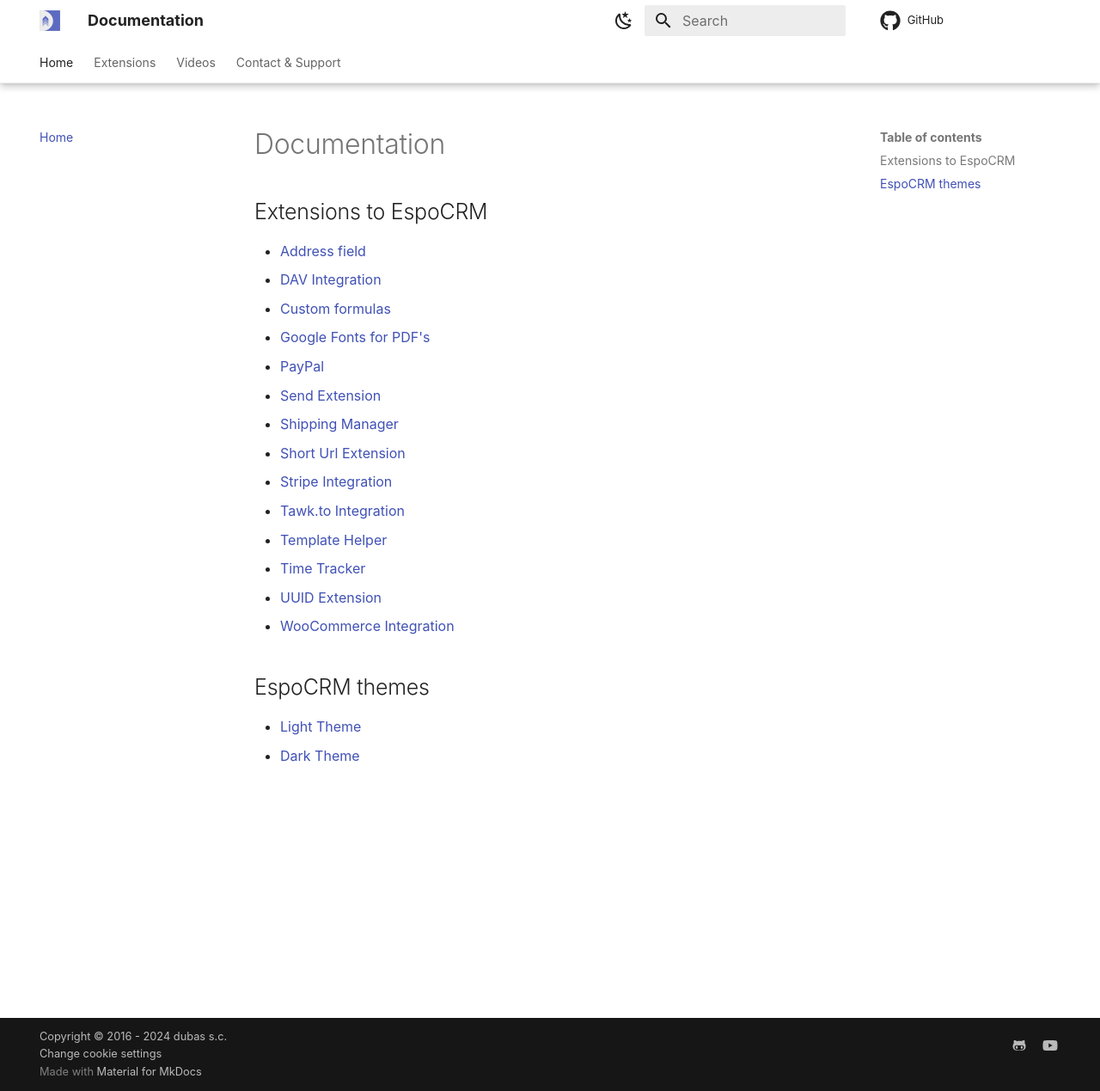
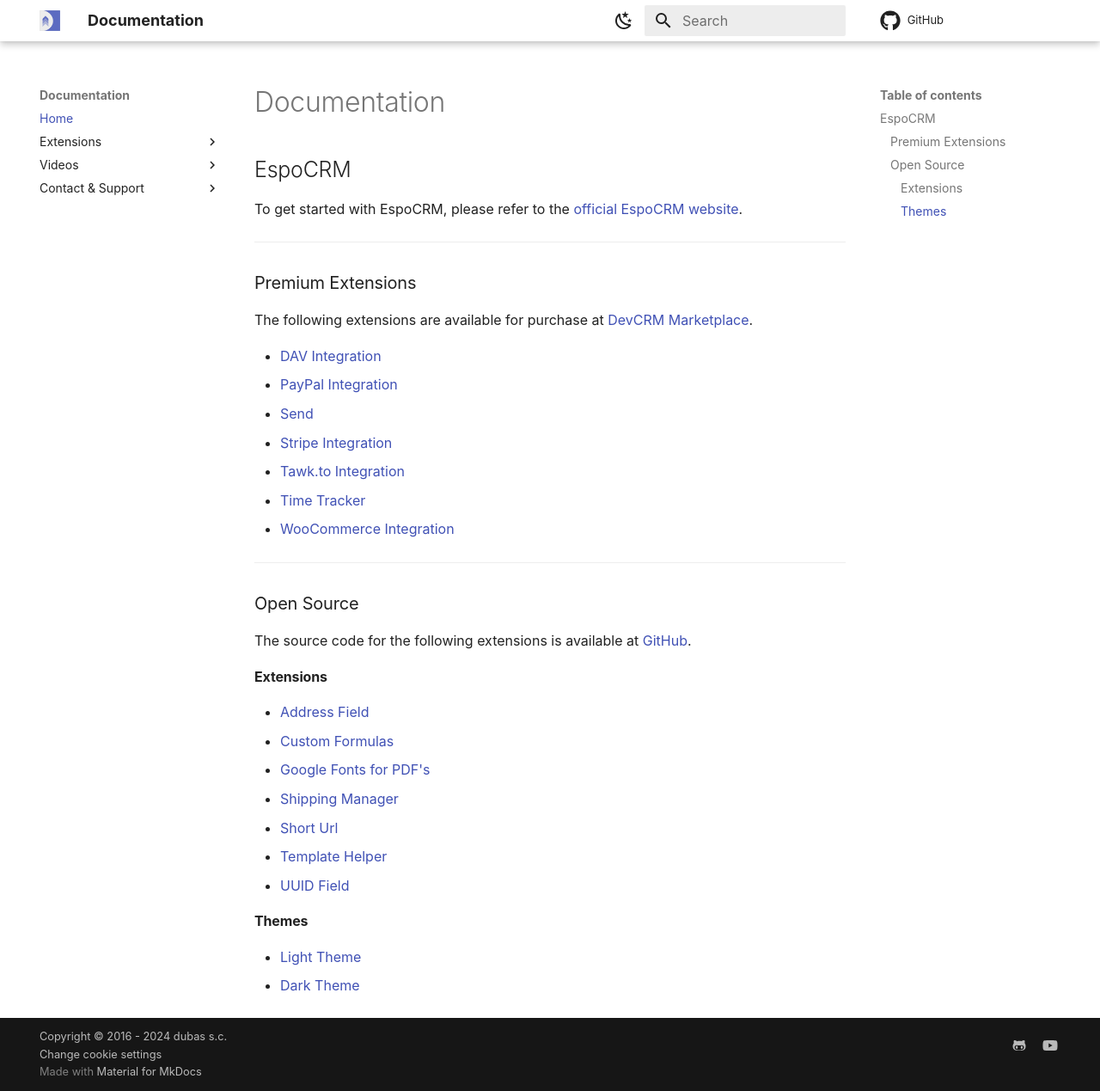
Before and after one commit to dubas-pro/documentation, an MkDocs documentation site: the page built from docs/index.md, in a window 1280 px wide and 1269 px high. Shown: the whole window at 86% size. Built offline with MkDocs 1.6.1 and Material for MkDocs 9.7.7, drawn with Linux system fonts in a browser that asks for light colours; some web fonts are replaced; comment, search, counter and statistics services are not loaded.

Commit message:
feat: update structure

```diff
--- a/docs/index.md
+++ b/docs/index.md
@@ -1,23 +1,40 @@
 # Documentation
 
-## Extensions to EspoCRM
+## EspoCRM
 
-- [Address field](./extensions/address.md)
+To get started with EspoCRM, please refer to the [official EspoCRM website](https://www.espocrm.com/download/).
+
+---
+
+### Premium Extensions
+
+The following extensions are available for purchase at [DevCRM Marketplace](https://devcrm.it/marketplace/).
+
 - [DAV Integration](./extensions/dav/index.md)
-- [Custom formulas](./extensions/custom-formulas.md)
-- [Google Fonts for PDF's](./extensions/google-fonts.md)
-- [PayPal](./extensions/paypal/index.md)
-- [Send Extension](./extensions/send.md)
-- [Shipping Manager](./extensions/shipping-manager/index.md)
-- [Short Url Extension](./extensions/short-url.md)
+- [PayPal Integration](./extensions/paypal/index.md)
+- [Send](./extensions/send.md)
 - [Stripe Integration](./extensions/stripe/index.md)
 - [Tawk.to Integration](./extensions/tawk/index.md)
-- [Template Helper](./extensions/template-helper.md)
 - [Time Tracker](./extensions/time-tracker/index.md)
-- [UUID Extension](./extensions/uuid.md)
 - [WooCommerce Integration](./extensions/woocommerce/index.md)
 
-## EspoCRM themes
+---
+
+### Open Source
+
+The source code for the following extensions is available at [GitHub](https://github.com/dubas-pro).
+
+#### Extensions
+
+- [Address Field](./extensions/address.md)
+- [Custom Formulas](./extensions/custom-formulas.md)
+- [Google Fonts for PDF's](./extensions/google-fonts.md)
+- [Shipping Manager](./extensions/shipping-manager/index.md)
+- [Short Url](./extensions/short-url.md)
+- [Template Helper](./extensions/template-helper.md)
+- [UUID Field](./extensions/uuid.md)
+
+#### Themes
 
 - [Light Theme](./extensions/themes/light.md)
 - [Dark Theme](./extensions/themes/light.md)
--- a/mkdocs.yml
+++ b/mkdocs.yml
@@ -64,62 +64,58 @@
 
   features:
     - navigation.tracking
-    - navigation.tabs
-    - navigation.tabs.sticky
-    - navigation.top
-    - search.suggest
-    - search.highlight
-    - search.share
     - content.tabs.link
 
 nav:
   - Home: index.md
   - Extensions:
-      - How to install extension in EspoCRM: extensions/how-to-install.md
-      - Address Field: extensions/address.md
-      - DAV Integration:
-          - Overview: extensions/dav/index.md
-          - WebDAV: extensions/dav/webdav.md
-          - CalDAV: extensions/dav/caldav.md
-          - CardDAV: extensions/dav/carddav.md
-      - Custom Formulas: extensions/custom-formulas.md
-      - Google Fonts in PDF: extensions/google-fonts.md
-      - PayPal Integration:
-          - Overview: extensions/paypal/index.md
-          - Transactions: extensions/paypal/transactions.md
-          - Invoices: extensions/paypal/invoices.md
-          - Payments: extensions/paypal/payments.md
-          - Subscriptions: extensions/paypal/subscriptions.md
-          - Products: extensions/paypal/products.md
-          - Plans: extensions/paypal/plans.md
-          - Webhooks: extensions/paypal/webhooks.md
-      - Send: extensions/send.md
-      - Shipping Manager:
-          - Overview: extensions/shipping-manager/index.md
-          - Parcels: extensions/shipping-manager/parcels.md
-          - Packages: extensions/shipping-manager/packages.md
-          - Package Statuses: extensions/shipping-manager/package-statuses.md
-          - Parcel Locations: extensions/shipping-manager/locations.md
-      - Short Url: extensions/short-url.md
-      - Stripe Integration:
-          - Overview: extensions/stripe/index.md
-          - Transactions: extensions/stripe/transactions.md
-          - Sales Pack Invoices: extensions/stripe/invoices.md
-      - Tawk.to Integration: extensions/tawk/index.md
-      - Template Helper: extensions/template-helper.md
+      - Installing Extensions: extensions/how-to-install.md
+      - Premium:
+        - DAV Integration:
+            - Overview: extensions/dav/index.md
+            - WebDAV: extensions/dav/webdav.md
+            - CalDAV: extensions/dav/caldav.md
+            - CardDAV: extensions/dav/carddav.md
+        - PayPal Integration:
+            - Overview: extensions/paypal/index.md
+            - Transactions: extensions/paypal/transactions.md
+            - Invoices: extensions/paypal/invoices.md
+            - Payments: extensions/paypal/payments.md
+            - Subscriptions: extensions/paypal/subscriptions.md
+            - Products: extensions/paypal/products.md
+            - Plans: extensions/paypal/plans.md
+            - Webhooks: extensions/paypal/webhooks.md
+        - Send: extensions/send.md
+        - Stripe Integration:
+            - Overview: extensions/stripe/index.md
+            - Transactions: extensions/stripe/transactions.md
+            - Sales Pack Invoices: extensions/stripe/invoices.md
+        - Tawk.to Integration: extensions/tawk/index.md
+        - Time Tracker:
+            - Overview: extensions/time-tracker/index.md
+            - Time Entries: extensions/time-tracker/time-entries.md
+            - Time Trackers: extensions/time-tracker/time-trackers.md
+            - Time Sessions: extensions/time-tracker/time-sessions.md
+        - WooCommerce Integration: extensions/woocommerce/index.md
+      - Open Source:
+        - Address Field: extensions/address.md
+        - Custom Formulas: extensions/custom-formulas.md
+        - Google Fonts in PDF: extensions/google-fonts.md
+        - Shipping Manager:
+            - Overview: extensions/shipping-manager/index.md
+            - Parcels: extensions/shipping-manager/parcels.md
+            - Packages: extensions/shipping-manager/packages.md
+            - Package Statuses: extensions/shipping-manager/package-statuses.md
+            - Parcel Locations: extensions/shipping-manager/locations.md
+        - Short Url: extensions/short-url.md
+        - Template Helper: extensions/template-helper.md
+        - UUID Field: extensions/uuid.md
       - Themes:
-          - Light Theme: extensions/themes/light.md
-          - Dark Theme: extensions/themes/dark.md
-      - Time Tracker:
-          - Overview: extensions/time-tracker/index.md
-          - Time Entries: extensions/time-tracker/time-entries.md
-          - Time Trackers: extensions/time-tracker/time-trackers.md
-          - Time Sessions: extensions/time-tracker/time-sessions.md
-      - UUID Field: extensions/uuid.md
-      - WooCommerce Integration: extensions/woocommerce/index.md
+          - Light Theme: ./extensions/themes/light.md
+          - Dark Theme: ./extensions/themes/dark.md
   - Videos:
-      - How to create email template: videos/how-to-create-email-template.md
-      - How to upgrade EspoCRM: videos/how-to-upgrade-espocrm.md
+      - Creating Email Templates: videos/how-to-create-email-template.md
+      - Upgrading EspoCRM: videos/how-to-upgrade-espocrm.md
   - Contact & Support:
       - Contact: contact.md
       - How to buy our Extensions: extensions/how-to-buy.md
```
